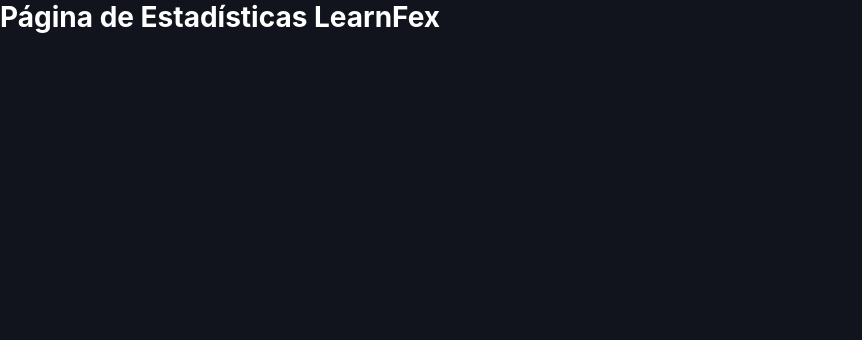
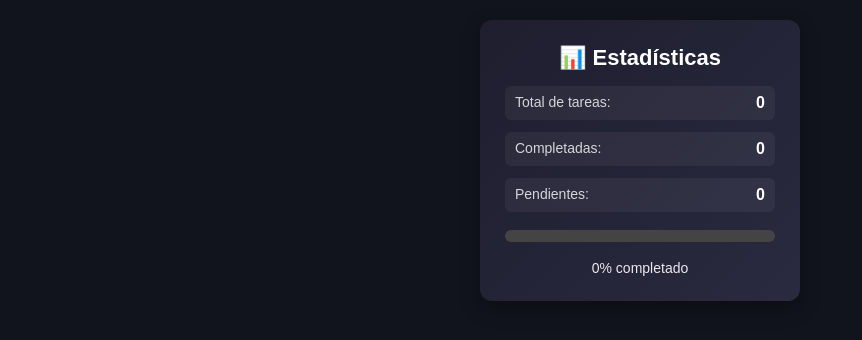
Before and after one commit to omarsantiago753/LearnFex, a React (Vite) app: page /estadisticas in a window 1280 px wide. Shown: the top 340 px of the page, without its empty margins (0-862 px from the left). Built offline with nearby package versions, Linux system fonts and the light colour scheme; no server answers; the database is empty; sample sign-in values are in the browser's storage.

Commit message:
feat: implementar pantalla de estadisticas por area

```diff
--- /dev/null
+++ b/src/pages/student/Statistics/Statistics.css
@@ -0,0 +1,61 @@
+.statistics-container {
+  background: linear-gradient(135deg, #1e1e2f, #2a2a40);
+  padding: 25px;
+  border-radius: 12px;
+  color: #ffffff;
+  width: 320px;
+  margin: 20px auto;
+  text-align: center;
+  box-shadow: 0 8px 20px rgba(0, 0, 0, 0.3);
+  font-family: Arial, sans-serif;
+}
+
+.statistics-container h2 {
+  margin-bottom: 15px;
+  font-size: 22px;
+}
+
+.stat {
+  display: flex;
+  justify-content: space-between;
+  margin: 12px 0;
+  padding: 8px 10px;
+  background: rgba(255, 255, 255, 0.05);
+  border-radius: 6px;
+  transition: transform 0.2s ease;
+}
+
+.stat:hover {
+  transform: scale(1.03);
+}
+
+.stat span {
+  font-size: 14px;
+  opacity: 0.8;
+}
+
+.stat strong {
+  font-size: 16px;
+}
+
+/* Barra de progreso */
+.progress-bar {
+  background: #444;
+  border-radius: 10px;
+  height: 12px;
+  margin: 18px 0;
+  overflow: hidden;
+}
+
+.progress {
+  background: linear-gradient(90deg, #4caf50, #81c784);
+  height: 100%;
+  transition: width 0.4s ease-in-out;
+}
+
+/* Texto del porcentaje */
+.statistics-container p {
+  margin-top: 5px;
+  font-size: 14px;
+  opacity: 0.9;
+}
--- a/src/pages/student/Statistics/Statistics.jsx
+++ b/src/pages/student/Statistics/Statistics.jsx
@@ -1,9 +1,51 @@
-function Statistics() {
-	return (
-		<main>
-			<h1>Página de Estadísticas LearnFex</h1>
-		</main>
-	);
-}
+import React, { useEffect, useState } from "react";
+import "./Statistics.css";
+
+const Statistics = () => {
+  const [stats, setStats] = useState({
+    total: 0,
+    completed: 0,
+    pending: 0,
+    progress: 0,
+  });
+
+  useEffect(() => {
+    const tasks = JSON.parse(localStorage.getItem("tasks")) || [];
+
+    const total = tasks.length;
+    const completed = tasks.filter((task) => task.completed).length;
+    const pending = total - completed;
+    const progress = total > 0 ? Math.round((completed / total) * 100) : 0;
+
+    setStats({ total, completed, pending, progress });
+  }, []);
+
+  return (
+    <div className="statistics-container">
+      <h2>📊 Estadísticas</h2>
+
+      <div className="stat">
+        <span>Total de tareas:</span>
+        <strong>{stats.total}</strong>
+      </div>
+
+      <div className="stat">
+        <span>Completadas:</span>
+        <strong>{stats.completed}</strong>
+      </div>
+
+      <div className="stat">
+        <span>Pendientes:</span>
+        <strong>{stats.pending}</strong>
+      </div>
+
+      <div className="progress-bar">
+        <div className="progress" style={{ width: `${stats.progress}%` }}></div>
+      </div>
+
+      <p>{stats.progress}% completado</p>
+    </div>
+  );
+};
 
 export default Statistics;
```
